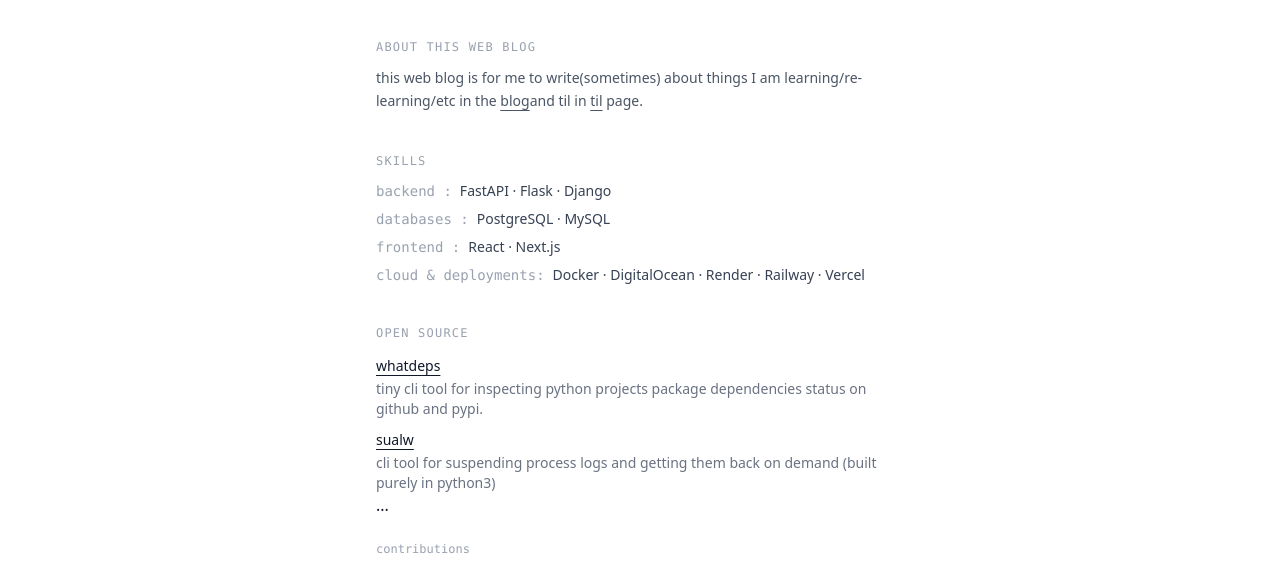
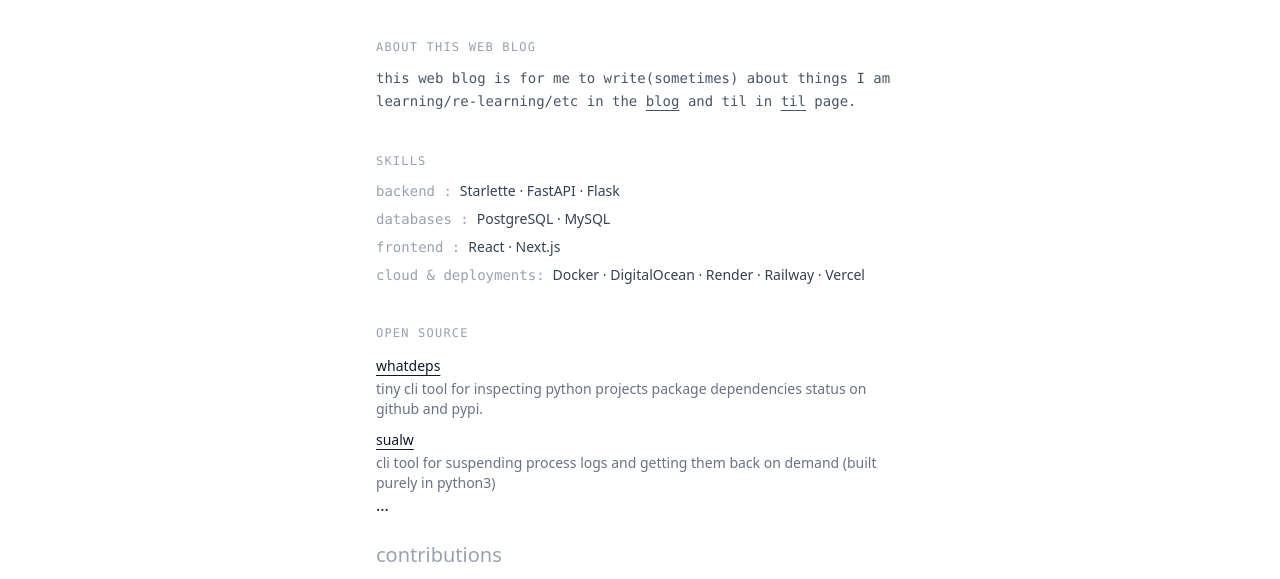
Before and after one commit to EmmanuelNiyonshuti/blog, a Next.js app: page / in a window 1280 px wide. Shown: the part 210-789 px from the top of the page. Built offline with nearby package versions, Linux system fonts and the light colour scheme; no server answers.

Commit message:
update homepage

```diff
--- a/app/(main)/page.js
+++ b/app/(main)/page.js
@@ -17,7 +17,7 @@ const SkillRow = ({ label, items }) => (
 );
 
 const skills = [
-  { label: 'backend    :', items: ['FastAPI', 'Flask', 'Django'] },
+  { label: 'backend    :', items: ['Starlette', 'FastAPI', 'Flask'] },
   { label: 'databases  :', items: ['PostgreSQL', 'MySQL'] },
   { label: 'frontend   :', items: ['React', 'Next.js'] },
   { label: 'cloud & deployments:', items: ['Docker', 'DigitalOcean', 'Render', 'Railway', 'Vercel'] },
@@ -85,10 +85,10 @@ export default function HomePage() {
       </Section>
 
       <Section label="about this web blog">
-        <p className="text-sm text-gray-600 dark:text-gray-400 leading-relaxed mt-3">
+        <p className="text-sm font-mono text-gray-600 dark:text-gray-400 leading-relaxed mt-3">
           this web blog is for me to write(sometimes) about things I am learning/re-learning/etc in the{' '}
           <Link href="/blog" className="underline underline-offset-4 hover:text-gray-900 dark:hover:text-gray-100 transition-colors">blog</Link>
-          and til in{' '}
+         {' '}and til in{' '}
           <Link href="/til" className="underline underline-offset-4 hover:text-gray-900 dark:hover:text-gray-100 transition-colors">til</Link> page.
         </p>
       </Section>
@@ -108,13 +108,12 @@ export default function HomePage() {
             ...
           </div>
           <div className="space-y-4">
-            <p className="text-xs font-mono text-gray-400 dark:text-gray-500">contributions</p>
+            <p className="text-xl text-gray-400 dark:text-gray-500">contributions</p>
             {contributions.map((p) => <ProjectItem key={p.name} {...p} />)}
             ...
           </div>
         </div>
       </Section>
-
     </div>
   );
 }
```
